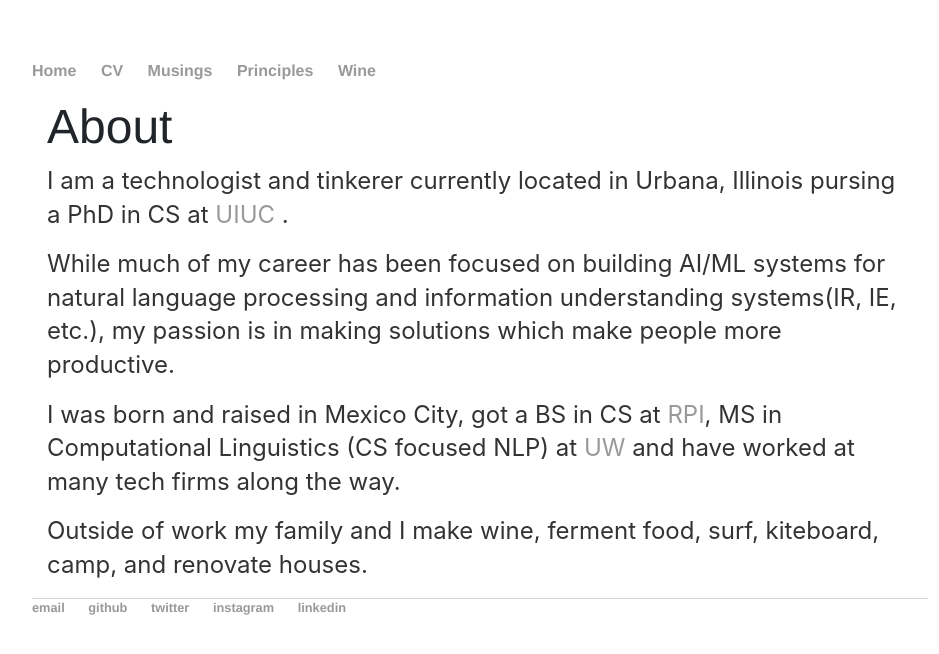
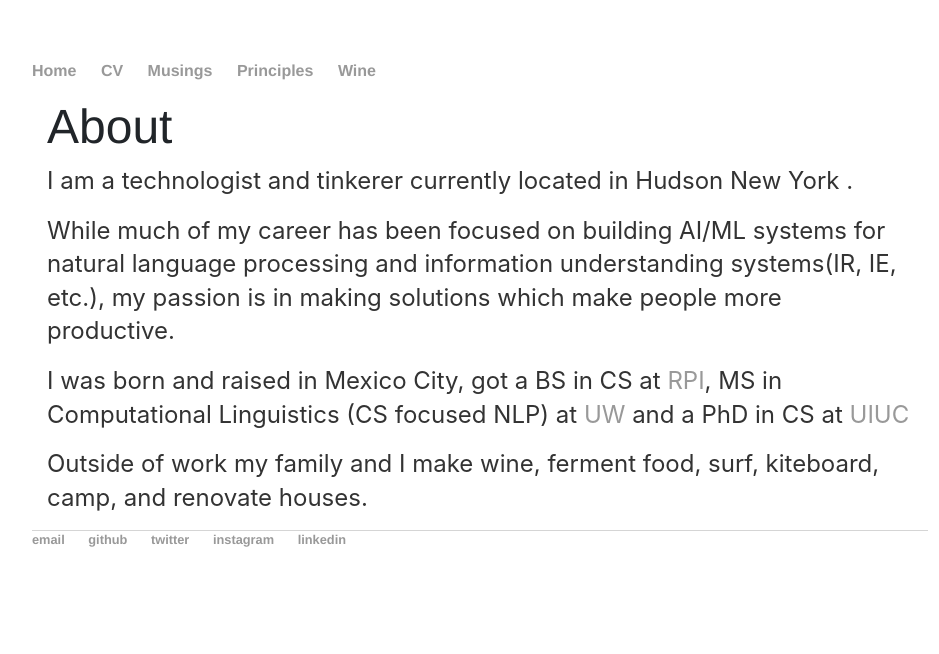
Before and after one commit to spacemanidol/spacemanidol.github.io, a Jekyll site: the page built from about/index.html, in a window 1280 px wide. Shown: the top 654 px of the page, without its empty margins (160-1099 px from the left). Built offline with Jekyll 4.4.1, drawn with Linux system fonts in a browser that asks for light colours; a script that is not in the unit is left out; comment, search, counter and statistics services are not loaded.

Commit message:
Update index.html

```diff
--- a/about/index.html
+++ b/about/index.html
@@ -4,8 +4,8 @@ title: About Daniel Campos
 ---
 <div class="about">
 <h1>About</h1>
-<p>I am a technologist and tinkerer currently located in Urbana, Illinois pursing a PhD in CS at <a href='https://cs.illinois.edu/'>UIUC</a> .</a></p>
+<p>I am a technologist and tinkerer currently located in Hudson New York .</a></p>
 <p>While much of my career has been focused on building AI/ML systems for natural language processing and information understanding systems(IR, IE, etc.), my passion is in making solutions which make people more productive.</p>
-<p>I was born and raised in Mexico City, got a BS in CS at <a href='rpi.edu'>RPI</a>, MS in Computational Linguistics (CS focused NLP) at <a href='http://www.washington.edu/'>UW</a> and have worked at many tech firms along the way.
+<p>I was born and raised in Mexico City, got a BS in CS at <a href='rpi.edu'>RPI</a>, MS in Computational Linguistics (CS focused NLP) at <a href='http://www.washington.edu/'>UW</a>  and a PhD in CS at <a href='https://cs.illinois.edu/'>UIUC</a></p>
 <p>Outside of work my family and I make wine, ferment food, surf, kiteboard, camp, and renovate houses.</p>
 </div>
```
